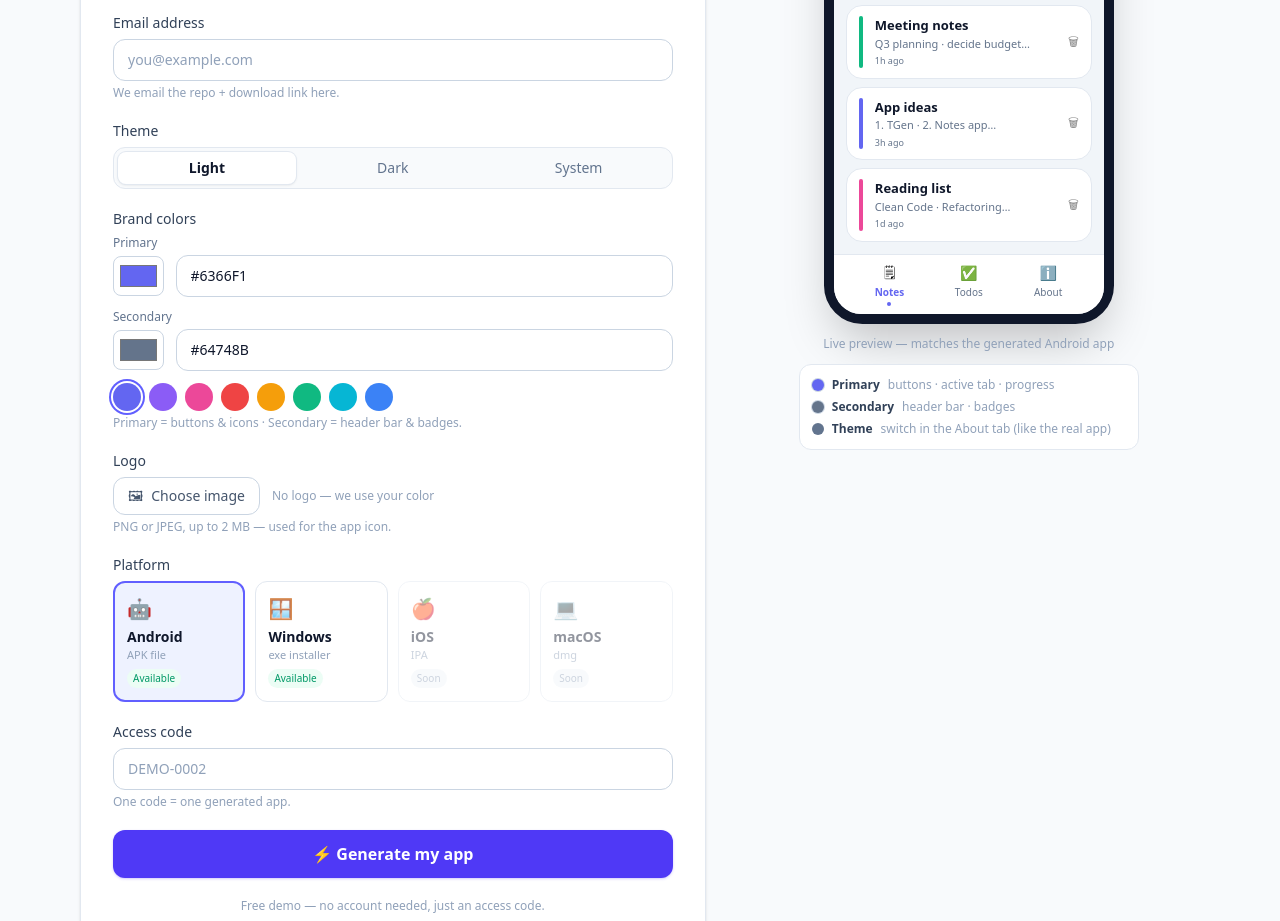
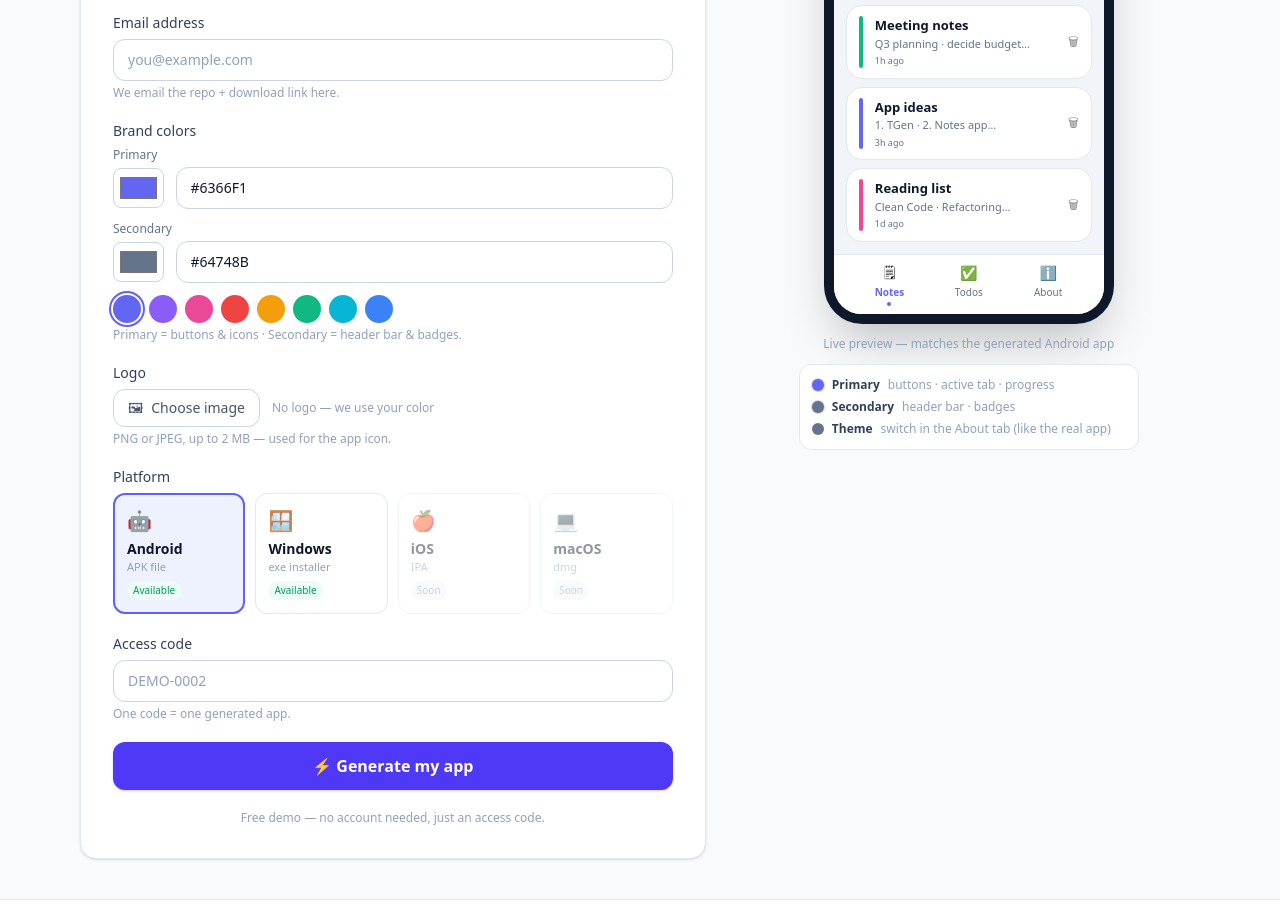
Before and after one commit to SatPaingOo/t-github-generate, a Next.js app: page / in a window 1280 px wide. Shown: the part 1180-2101 px from the top of the page. Built offline with nearby package versions, Linux system fonts and the light colour scheme.

Commit message:
feat: remove theme picker from form — app has built-in theme switcher (About tab)

```diff
--- a/app/configs/constants.ts
+++ b/app/configs/constants.ts
@@ -12,12 +12,6 @@ export const PLATFORMS: {
   { value: 'windows', label: 'Windows', icon: '🪟', desc: 'exe installer', tag: 'Available', available: true },
   { value: 'ios', label: 'iOS', icon: '🍎', desc: 'IPA', tag: 'Soon', available: false },
   { value: 'macos', label: 'macOS', icon: '💻', desc: 'dmg', tag: 'Soon', available: false },
-];
-
-export const THEMES: { value: 'light' | 'dark' | 'system'; label: string }[] = [
-  { value: 'light', label: 'Light' },
-  { value: 'dark', label: 'Dark' },
-  { value: 'system', label: 'System' },
 ];
 
 export const PRESET_COLORS = [
--- a/app/screens/GenerateScreen.tsx
+++ b/app/screens/GenerateScreen.tsx
@@ -1,8 +1,8 @@
 'use client';
 
 import { useRef, useState } from 'react';
-import { PLATFORMS, THEMES, PRESET_COLORS, STEPS } from '@/configs/constants';
-import type { GenerateResponse, Platform, ThemeMode } from '@/lib/types';
+import { PLATFORMS, PRESET_COLORS, STEPS } from '@/configs/constants';
+import type { GenerateResponse, Platform } from '@/lib/types';
 import { Button } from '@/components/ui/Button';
 import { Card } from '@/components/ui/Card';
 import { Field, TextInput } from '@/components/ui/Field';
@@ -12,7 +12,6 @@ import { DefaultApps } from '@/components/feature/DefaultApps';
 
 export function GenerateScreen() {
   const [appName, setAppName] = useState('');
-  const [theme, setTheme] = useState<ThemeMode>('light');
   const [primaryColor, setPrimaryColor] = useState('#6366F1');
   const [secondaryColor, setSecondaryColor] = useState('#64748B');
   const [supportEmail, setSupportEmail] = useState('');
@@ -53,7 +52,6 @@ export function GenerateScreen() {
         headers: { 'Content-Type': 'application/json' },
         body: JSON.stringify({
           appName,
-          theme,
           primaryColor,
           secondaryColor,
           supportEmail,
@@ -179,25 +177,6 @@ export function GenerateScreen() {
                   placeholder="you@example.com"
                   required
                 />
-              </Field>
-
-              {/* Theme */}
-              <Field label="Theme">
-                <div className="flex gap-2 rounded-xl border border-slate-200 bg-slate-50 p-1">
-                  {THEMES.map(t => (
-                    <button
-                      key={t.value}
-                      type="button"
-                      onClick={() => setTheme(t.value)}
-                      className={
-                        theme === t.value
-                          ? 'flex-1 rounded-lg bg-white px-3 py-1.5 text-sm font-semibold text-slate-900 shadow-sm ring-1 ring-slate-200'
-                          : 'flex-1 rounded-lg px-3 py-1.5 text-sm text-slate-500 hover:text-slate-800'
-                      }>
-                      {t.label}
-                    </button>
-                  ))}
-                </div>
               </Field>
 
               {/* Brand colors */}
@@ -392,7 +371,7 @@ export function GenerateScreen() {
                 appName={appName}
                 color={primaryColor}
                 secondaryColor={secondaryColor}
-                theme={theme}
+                theme="light"
                 platform={platform}
                 logo={logoPreview}
               />
```
